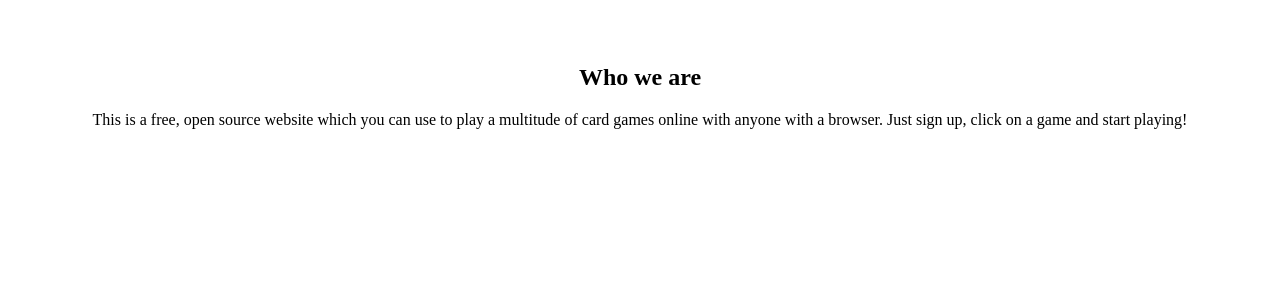
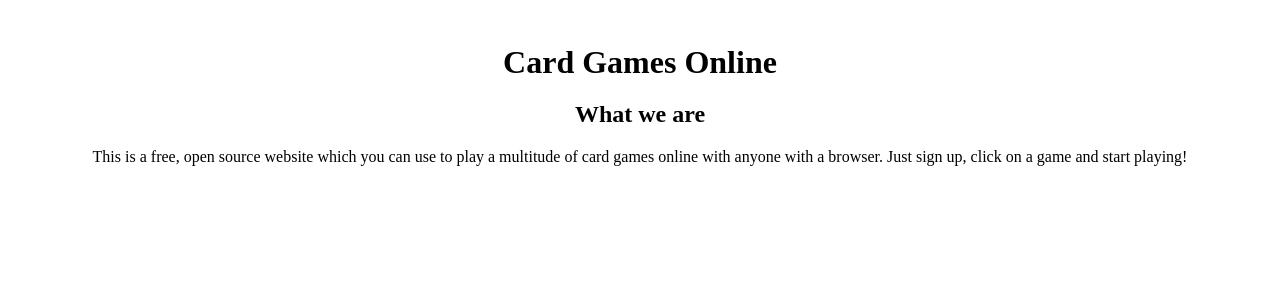
Before and after one commit to Ash4669/Chase-The-Ace, a Flask app: page / in a window 1280 px wide. Shown: the part 53-353 px from the top of the page. Run offline with Flask 2, Linux system fonts and the light colour scheme; parts of the project's set-up code (start-up, migrations or seed data) failed here and were passed over.

Commit message:
reworded main page text

```diff
--- a/application/templates/home/index.html
+++ b/application/templates/home/index.html
@@ -1,6 +1,7 @@
 {% extends "base.html" %}
 
 {% block content %}
-<h2>Who we are</h2>
+<h1>Card Games Online</h1>
+<h2>What we are</h2>
 <p>This is a free, open source website which you can use to play a multitude of card games online with anyone with a browser. Just sign up, click on a game and start playing!</p>
 {% endblock %}
```
